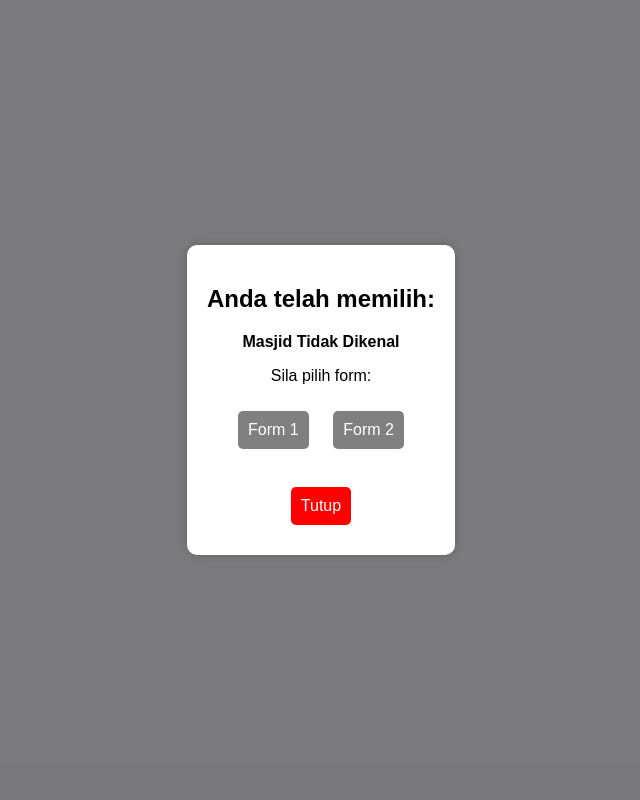
After one commit to Alhns/MasjidIntern, a PHP site: page /select_form_PTA.php in a window 1280 px wide. The commit adds this page. Shown: the whole page, without its empty margins (319-959 px from the left). Run offline with PHP 8.4, Linux system fonts and the light colour scheme; data comes from the database, SQL or seed files in the repository.

Commit message:
added buttons for form PTA

```diff
--- /dev/null
+++ b/Styles/styles.css
@@ -0,0 +1,71 @@
+ body {
+            font-family: Arial, sans-serif;
+            background-color: #f4f4f9;
+            margin: 0;
+        }
+        .header {
+            background-color: green;
+            padding: 10px;
+            color: white;
+            text-align: center;
+        }
+        .container {
+            width: 80%;
+            margin: 20px auto;
+            text-align: center;
+        }
+        .daerah-button {
+            background-color: #007BFF;
+            color: white;
+            padding: 10px 20px;
+            font-size: 16px;
+            margin: 10px;
+            cursor: pointer;
+            border: none;
+            border-radius: 5px;
+            display: block;
+            width: 100%;
+            text-align: left;
+        }
+        .daerah-button:hover {
+            background-color: #0056b3;
+        }
+        .masjid-list {
+            display: none;
+            background: white;
+            border: 1px solid #ddd;
+            margin-top: 5px;
+            padding: 10px;
+        }
+        .masjid-list ul {
+            list-style: none;
+            padding: 0;
+        }
+        .masjid-list li {
+            padding: 5px;
+            text-align: left;
+        }
+        .masjid-list li:hover {
+            background-color: #f2f2f2;
+            cursor: pointer;
+        }
+
+        .popup-container-PTA {
+            position: fixed;
+            top: 0;
+            left: 0;
+            width: 100%;
+            height: 100%;
+            background: rgba(0, 0, 0, 0.5);
+            display: flex;
+            justify-content: center;
+            align-items: center;
+        }
+
+        .popup-content-PTA {
+            background: white;
+            padding: 20px;
+            border-radius: 10px;
+            text-align: center;
+            box-shadow: 0px 0px 10px rgba(0, 0, 0, 0.2);
+        }
--- a/backend/form1_masjid.php
+++ b/backend/form1_masjid.php
@@ -3,7 +3,6 @@ session_start();
 include('connection.php');
 
 $searchIC = '';
-$masjid_id = $_SESSION['masjid_id'];
 // Initialize session array if not set
 if (!isset($_SESSION['search_results'])) {
     $_SESSION['search_results'] = [];
@@ -185,7 +184,7 @@ if ($_SERVER['REQUEST_METHOD'] === 'POST' && isset($_POST['update_vote'])) {
         }
         button:hover {
             background-color: #0056b3;
-        }f
+        }
     </style>
 </head>
 <body>
--- /dev/null
+++ b/backend/select_form_PTA.php
@@ -0,0 +1,114 @@
+<?php
+session_start();
+include('../backend/connection.php'); // Include database connection
+
+// Get the selected masjid from the URL
+$masjidName = isset($_GET['masjid']) ? htmlspecialchars($_GET['masjid']) : 'Masjid Tidak Dikenal';
+
+// Get the first and last day of the current month
+$firstDay = date('Y-m-01'); // Example: 2024-02-01
+$lastDay = date('Y-m-t');   // Example: 2024-02-29
+
+// Default values
+$formAvailable = false;
+$masjidID = null;
+
+try {
+    // Query to get masjid_id and check if ANY form exists for the current month
+    $stmt = $conn->prepare("SELECT m.masjid_id, COUNT(f.ic) AS form_count
+        FROM masjid m
+        LEFT JOIN user u ON u.masjid_id = m.masjid_id
+        LEFT JOIN form f ON f.ic = u.ic AND f.date BETWEEN ? AND ?
+        WHERE m.masjid_name = ?
+        GROUP BY m.masjid_id");
+
+    $stmt->execute([$firstDay, $lastDay, $masjidName]);
+    $result = $stmt->fetch(PDO::FETCH_ASSOC);
+
+    if ($result) {
+        $masjidID = $result['masjid_id'];
+        $formAvailable = $result['form_count'] > 0; // Check if any forms exist
+    }
+} catch (PDOException $e) {
+    die("Error: " . $e->getMessage());
+}
+?>
+
+<!DOCTYPE html>
+<html lang="en">
+<head>
+    <meta charset="UTF-8">
+    <meta name="viewport" content="width=device-width, initial-scale=1.0">
+    <title>Pilih Form</title>
+    <link rel="stylesheet" href="../Styles/styles.css">
+</head>
+<body>
+
+    <div class="popup-container-PTA">
+        <div class="popup-content-PTA">
+            <h2>Anda telah memilih:</h2>
+            <p><strong><?php echo $masjidName; ?></strong></p>
+            <p>Sila pilih form:</p>
+
+            <!-- Redirects to form1_PTA.php and passes masjid_id -->
+            <button
+            onclick="redirectToForm('form1_PTA.php', '<?php echo $masjidID; ?>')"
+            <?php echo ($formAvailable) ? '' : 'disabled'; ?>
+            class="<?php echo ($formAvailable) ? 'active-button' : 'disabled-button'; ?>">
+            Form 1
+        </button>
+
+        <button
+            onclick="redirectToForm('form1_PTA.php', '<?php echo $masjidID; ?>')"
+            <?php echo ($formAvailable) ? '' : 'disabled'; ?>
+            class="<?php echo ($formAvailable) ? 'active-button' : 'disabled-button'; ?>">
+            Form 2
+        </button>
+
+            <br><br>
+            <button class="close-btn" onclick="closePopup()">Tutup</button>
+        </div>
+    </div>
+
+    <script>
+        function redirectToForm(formPage, masjidID) {
+            if (masjidID) {
+                window.location.href = formPage + "?masjid_id=" + encodeURIComponent(masjidID);
+            }
+        }
+
+        function closePopup() {
+            window.history.back(); // Go back to previous page
+        }
+    </script>
+
+    <style>
+        button {
+            padding: 10px;
+            margin: 10px;
+            font-size: 16px;
+            cursor: pointer;
+            border: none;
+            border-radius: 5px;
+        }
+
+        .active-button {
+            background: blue;
+            color: white;
+            cursor: pointer;
+        }
+
+        .disabled-button {
+            background: grey;
+            color: white;
+            cursor: not-allowed;
+        }
+
+        .close-btn {
+            background: red;
+            color: white;
+        }
+    </style>
+
+</body>
+</html>
```
Also changed, not shown: Script/dropdown_pta.js (added, +11 -0 lines), Styles/styles2.css (added, +67 -0 lines), backend/form1_PTA.php (+68 -105 lines), backend/form_PTA.php (added, +70 -0 lines), frontend/mainpage2.html (+3 -10 lines).
